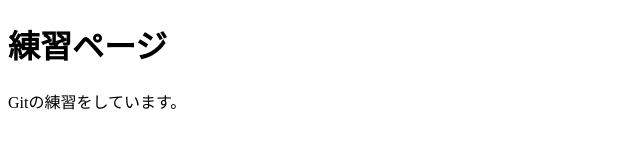
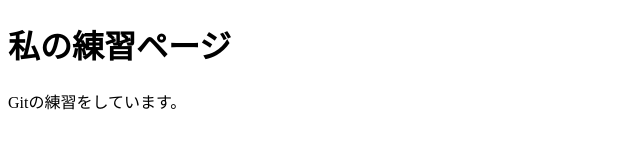
Before and after one commit to y-segawa-mcl/conflict-practice, a plain HTML site: page index.html in a window 1280 px wide. Shown: the whole page, without its empty margins (0-640 px from the left). Drawn offline with Linux system fonts and the light colour scheme.

Commit message:
見出しの言い回しを修正

```diff
--- a/index.html
+++ b/index.html
@@ -6,7 +6,7 @@
     <title>Document</title>
 </head>
 <body>
-    <h1>練習ページ</h1>
+    <h1>私の練習ページ</h1>
     <p>Gitの練習をしています。</p>
 </body>
 </html>
```
